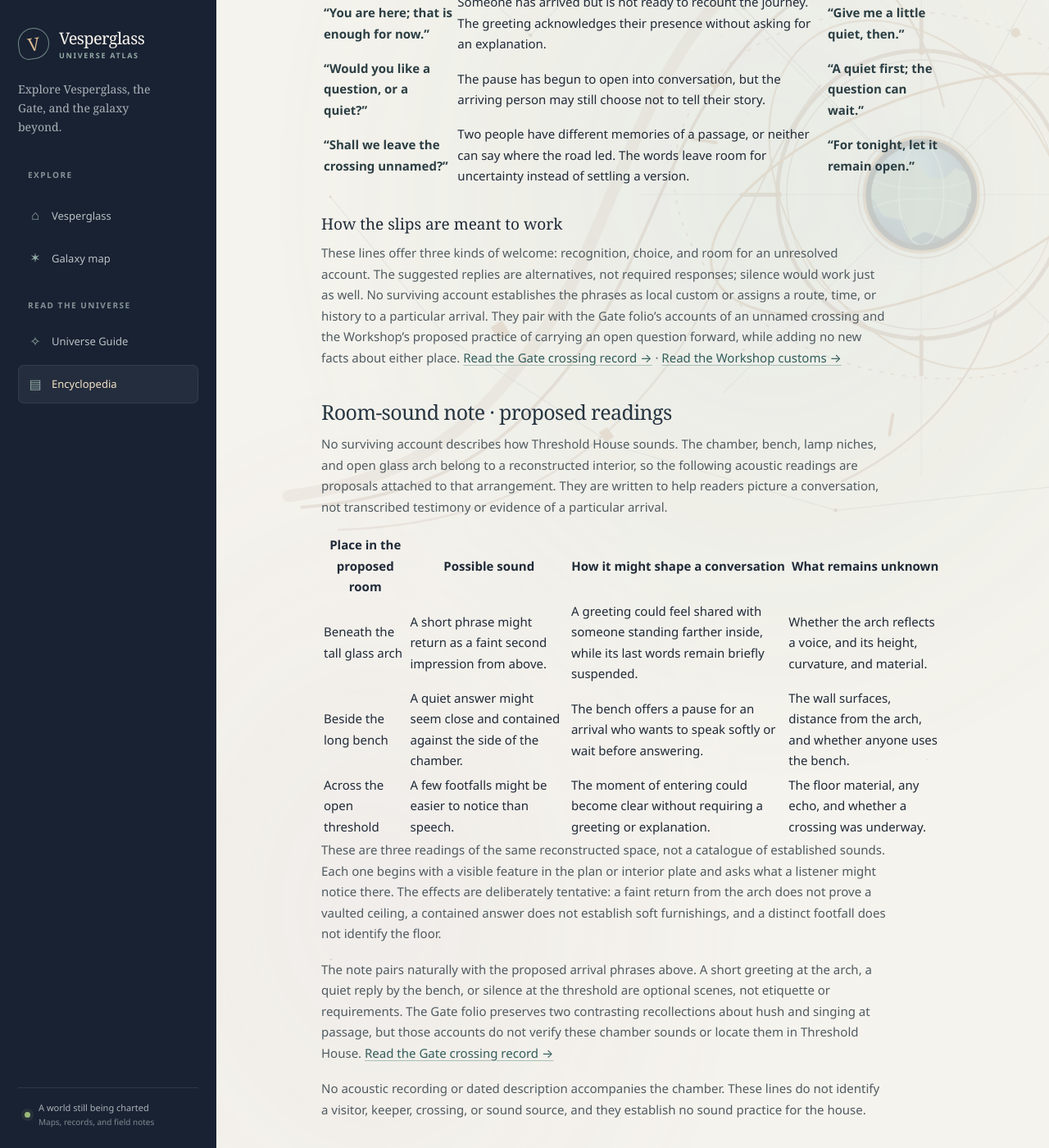
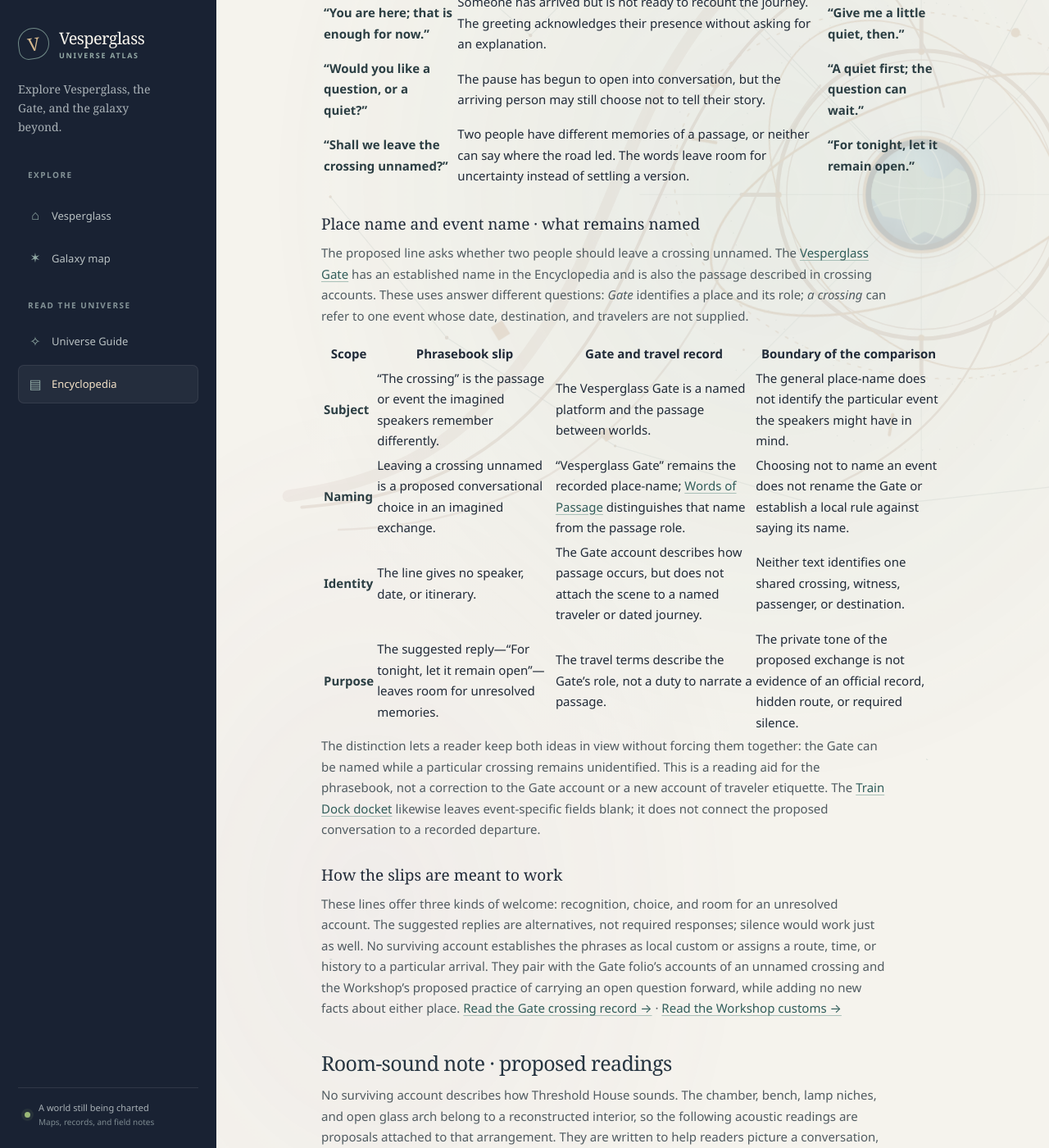
Before and after one commit to vesperglass/vesperglass.github.io, a Jekyll site: the page built from library/threshold-house.md, in a window 1280 px wide and 1400 px high, scrolled down 3435 px. Shown: the whole window at 82% size. Built offline with Jekyll 4.4.1, drawn with Linux system fonts in a browser that asks for light colours.

Commit message:
Clarify Gate naming in Threshold House phrasebook

```diff
--- a/assets/site.js
+++ b/assets/site.js
@@ -6,7 +6,7 @@
     { title: "Universe Encyclopedia", url: "/library/", summary: "An illustrated reference to the places, materials, and journeys of Vesperglass.", terms: "library encyclopedia atlas universe reference book" },
     { title: "Starshards & the Gate Train", url: "/library/starshards/", summary: "A field account of starshards and stardust, with a container-role comparison separating the transit case, unnamed sealed vessel, and train's starwell.", terms: "starshard stardust starwell fuel crystal mineral transit case padded dark glass case label sealed vessel aurora pulse Foundry grinding sifting tempering locomotive train Gate crossing chamber glass heart mechanism contents container role transfer loading receipt" },
     { title: "Vesperglass Workshop", url: "/library/workshop/", summary: "The central home platform, with a proposed cutaway inventory and a comparison of the spoken departure custom with the blank Train Dock docket.", terms: "workshop home making gathering table tools blueprint plan sheet cabinet vessel glassware wall tool cutaway inventory departure custom Name the passage destination spoken keepers Train Dock docket record passenger names origin route" },
-    { title: "Threshold House", url: "/library/threshold-house/", summary: "A named platform with a concordance of its proposed interior view and plan, plus interpretive arrival phrases and sound notes.", terms: "threshold house arrival passage shelter interior plan concordance arch bench lamp niches axis floor plan elevation threshold opening phrases greetings room sounds acoustic" },
+    { title: "Threshold House", url: "/library/threshold-house/", summary: "A named platform with proposed interior and plan readings, arrival phrases, sound notes, and a comparison distinguishing the Gate's place-name from an unnamed crossing.", terms: "threshold house arrival passage shelter interior plan concordance arch bench lamp niches axis floor plan elevation threshold opening phrases greetings room sounds acoustic Shall we leave the crossing unnamed Vesperglass Gate place name proper noun event identity unnamed crossing traveler itinerary" },
     { title: "Tideglass Foundry", url: "/library/tideglass-foundry/", summary: "The making of stardust, with a process-to-plate key separating the recorded steps from reconstructed Foundry tools.", terms: "tideglass foundry starshards stardust refining craft mill process cleaning grinding mirrored plates sifting tempering resonance plate II tools" },
     { title: "Compass Garden", url: "/library/compass-garden/", summary: "A glasshouse folio with a plan key, pictured-flora notes, and comparisons of its compass rose and conservatory architecture with the Observatory.", terms: "compass garden conservatory plants glasshouse planting flora starflower starflowers fern ferns pale bloom luminous foliage botanical species bed keeper compass rose image visual plate star compass instrument Observatory directional bearing motif dome telescope arches glass roof architecture construction" },
     { title: "Observatory Logbook", url: "/library/observatory/", summary: "A source-aware Observatory record with an instrument inventory and a comparison of the imagined second watch with the pictured sighting tube.", terms: "observatory logbook instruments orrery telescope charts comparison follow-up color sighting tube drift eyepiece blue field observation target calibration plate II sample leaf image wording instrument identity" },
--- a/library/threshold-house.md
+++ b/library/threshold-house.md
@@ -62,6 +62,19 @@ No surviving account records the speech of Threshold House or names a keeper who
 | **“Would you like a question, or a quiet?”** | The pause has begun to open into conversation, but the arriving person may still choose not to tell their story. | **“A quiet first; the question can wait.”** |
 | **“Shall we leave the crossing unnamed?”** | Two people have different memories of a passage, or neither can say where the road led. The words leave room for uncertainty instead of settling a version. | **“For tonight, let it remain open.”** |
 
+### Place name and event name · what remains named
+
+The proposed line asks whether two people should leave a crossing unnamed. The [Vesperglass Gate]({{ '/library/vesperglass-gate/' | relative_url }}) has an established name in the Encyclopedia and is also the passage described in crossing accounts. These uses answer different questions: *Gate* identifies a place and its role; *a crossing* can refer to one event whose date, destination, and travelers are not supplied.
+
+| Scope | Phrasebook slip | Gate and travel record | Boundary of the comparison |
+| --- | --- | --- | --- |
+| **Subject** | “The crossing” is the passage or event the imagined speakers remember differently. | The Vesperglass Gate is a named platform and the passage between worlds. | The general place-name does not identify the particular event the speakers might have in mind. |
+| **Naming** | Leaving a crossing unnamed is a proposed conversational choice in an imagined exchange. | “Vesperglass Gate” remains the recorded place-name; [Words of Passage]({{ '/library/words-of-passage/' | relative_url }}) distinguishes that name from the passage role. | Choosing not to name an event does not rename the Gate or establish a local rule against saying its name. |
+| **Identity** | The line gives no speaker, date, or itinerary. | The Gate account describes how passage occurs, but does not attach the scene to a named traveler or dated journey. | Neither text identifies one shared crossing, witness, passenger, or destination. |
+| **Purpose** | The suggested reply—“For tonight, let it remain open”—leaves room for unresolved memories. | The travel terms describe the Gate's role, not a duty to narrate a passage. | The private tone of the proposed exchange is not evidence of an official record, hidden route, or required silence. |
+
+The distinction lets a reader keep both ideas in view without forcing them together: the Gate can be named while a particular crossing remains unidentified. This is a reading aid for the phrasebook, not a correction to the Gate account or a new account of traveler etiquette. The [Train Dock docket]({{ '/library/train-dock/' | relative_url }}) likewise leaves event-specific fields blank; it does not connect the proposed conversation to a recorded departure.
+
 ### How the slips are meant to work
 
 These lines offer three kinds of welcome: recognition, choice, and room for an unresolved account. The suggested replies are alternatives, not required responses; silence would work just as well. No surviving account establishes the phrases as local custom or assigns a route, time, or history to a particular arrival. They pair with the Gate folio's accounts of an unnamed crossing and the Workshop's proposed practice of carrying an open question forward, while adding no new facts about either place. [Read the Gate crossing record →]({{ '/library/vesperglass-gate/' | relative_url }}) · [Read the Workshop customs →]({{ '/library/workshop/' | relative_url }})
```
Also changed, not shown: ENCYCLOPEDIA_BACKLOG.md (+3 -1 lines), library.md (+1 -1 lines), library/changelog.md (+1 -0 lines).
